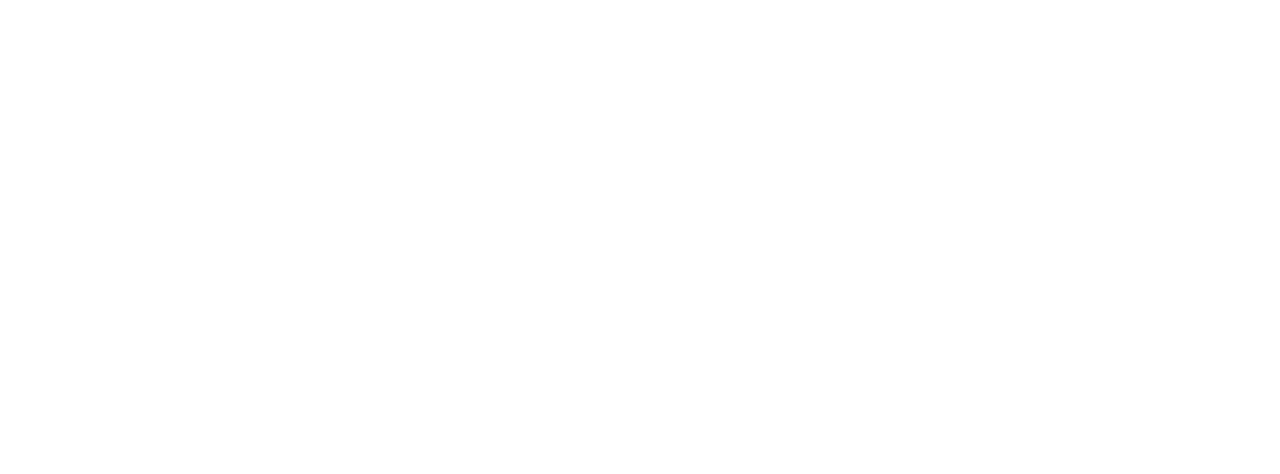
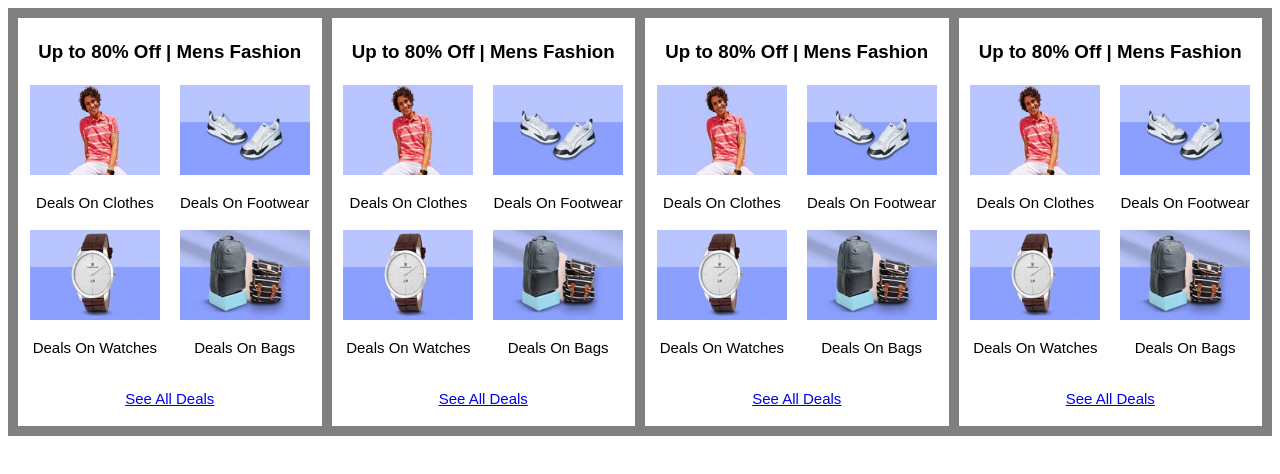
Before and after one commit to premprakashIT/Amozon_table_assignment, a plain HTML site: page public/index.html in a window 1280 px wide. Drawn offline with Linux system fonts and the light colour scheme.

Commit message:
Completed

```diff
--- a/public/index.html
+++ b/public/index.html
@@ -1,11 +1,161 @@
-<!doctype html>
+<!DOCTYPE html>
 <html>
-    <head>
-        <title>Amazon table assignment</title>
-    </head>
-    <body>
-        <table>
+<head>
+    <title>Amazon table assignment</title>
+    <style>
+        body {
+            font-family: Arial;
+        }
+        img {
+            width: 130px;
+            height: 90px;
+        }
+        p {
+            font-size: 15px;
+        }
+        /* Center the table cells */
+        td {
+            text-align: center;
+            padding: 1px;
+            margin: 0px;
+             /* Equal width for each column */
+             /* Align content to the top */
+        }
+        /* Style for the nested tables */
+        table {
+            width: 100%;
 
-        </table>
-    </body>
+        }
+
+    </style>
+</head>
+<body >
+    <table width="100%" cellspacing="10" cellpadding="10" bgcolor="gray">
+        <tr>
+            <td bgcolor="white">
+                <table>
+                    <tr>
+                        <td colspan="2"><h3>Up to 80% Off | Mens Fashion</h3></td>
+                    </tr>
+                    <tr>
+                        <td>
+                            <img src="/assets/Cloths1.jpg" alt="Clothes">
+                            <p>Deals On Clothes</p>
+                        </td>
+                        <td>
+                            <img src="/assets/footwear.jpg" alt="Footwear">
+                            <p>Deals On Footwear</p>
+                        </td>
+                    </tr>
+                    <tr>
+                        <td>
+                            <img src="/assets/watches.jpg" alt="Watches">
+                            <p>Deals On Watches</p>
+                        </td>
+                        <td>
+                            <img src="/assets/bags.jpg" alt="Bags">
+                            <p>Deals On Bags</p>
+                        </td>
+                    </tr>
+                    <tr>
+                        <td colspan="2">
+                            <p><a href="fashion.html">See All Deals</a></p>
+                        </td>
+                    </tr>
+                </table>
+            </td>
+            <!-- Repeat the same structure for other cells -->
+            <td bgcolor="white" ><table>
+                <tr >
+                    <td colspan="2"><h3>Up to 80% Off | Mens Fashion</h3></td>
+                </tr>
+                <tr>
+                    <td>
+                        <img src="/assets/Cloths1.jpg" alt="Clothes">
+                        <p>Deals On Clothes</p>
+                    </td>
+                    <td>
+                        <img src="/assets/footwear.jpg" alt="Footwear">
+                        <p>Deals On Footwear</p>
+                    </td>
+                </tr>
+                <tr>
+                    <td>
+                        <img src="/assets/watches.jpg" alt="Watches">
+                        <p>Deals On Watches</p>
+                    </td>
+                    <td>
+                        <img src="/assets/bags.jpg" alt="Bags">
+                        <p>Deals On Bags</p>
+                    </td>
+                </tr>
+                <tr>
+                    <td colspan="2">
+                        <p><a href="fashion.html">See All Deals</a></p>
+                    </td>
+                </tr>
+            </table></td>
+            <td bgcolor="white"><table>
+                <tr>
+                    <td colspan="2"><h3>Up to 80% Off | Mens Fashion</h3></td>
+                </tr>
+                <tr>
+                    <td>
+                        <img src="/assets/Cloths1.jpg" alt="Clothes">
+                        <p>Deals On Clothes</p>
+                    </td>
+                    <td>
+                        <img src="/assets/footwear.jpg" alt="Footwear">
+                        <p>Deals On Footwear</p>
+                    </td>
+                </tr>
+                <tr>
+                    <td>
+                        <img src="/assets/watches.jpg" alt="Watches">
+                        <p>Deals On Watches</p>
+                    </td>
+                    <td>
+                        <img src="/assets/bags.jpg" alt="Bags">
+                        <p>Deals On Bags</p>
+                    </td>
+                </tr>
+                <tr>
+                    <td colspan="2">
+                        <p><a href="fashion.html">See All Deals</a></p>
+                    </td>
+                </tr>
+            </table></td>
+            <td bgcolor="white"><table>
+                <tr>
+                    <td colspan="2"><h3>Up to 80% Off | Mens Fashion</h3></td>
+                </tr>
+                <tr>
+                    <td>
+                        <img src="/assets/Cloths1.jpg" alt="Clothes">
+                        <p>Deals On Clothes</p>
+                    </td>
+                    <td>
+                        <img src="/assets/footwear.jpg" alt="Footwear">
+                        <p>Deals On Footwear</p>
+                    </td>
+                </tr>
+                <tr>
+                    <td>
+                        <img src="/assets/watches.jpg" alt="Watches">
+                        <p>Deals On Watches</p>
+                    </td>
+                    <td>
+                        <img src="/assets/bags.jpg" alt="Bags">
+                        <p>Deals On Bags</p>
+                    </td>
+                </tr>
+                <tr>
+                    <td colspan="2">
+                        <p><a href="fashion.html">See All Deals</a></p>
+                    </td>
+                </tr>
+            </table></td>
+        </tr>
+    </table>
+</body>
 </html>
```
